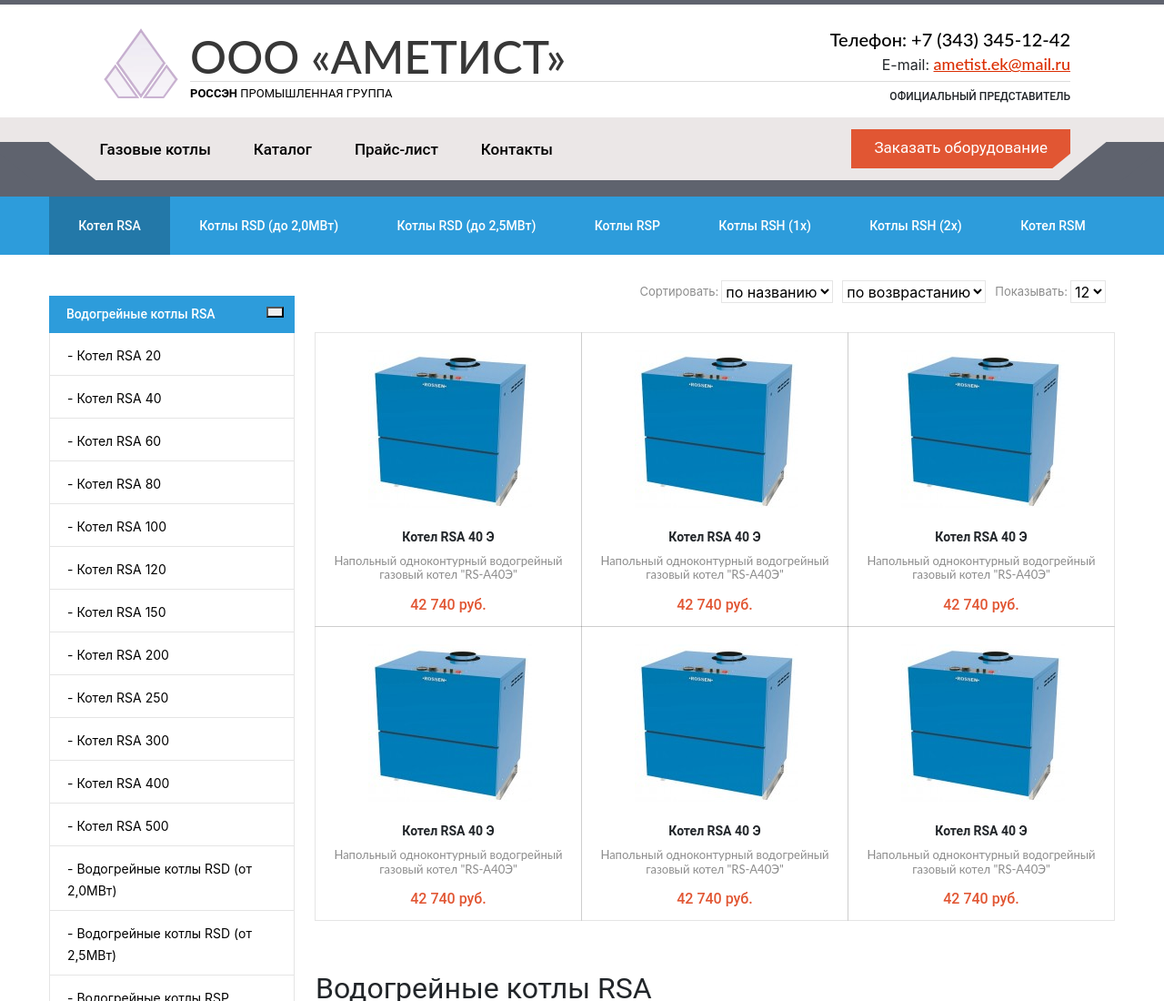
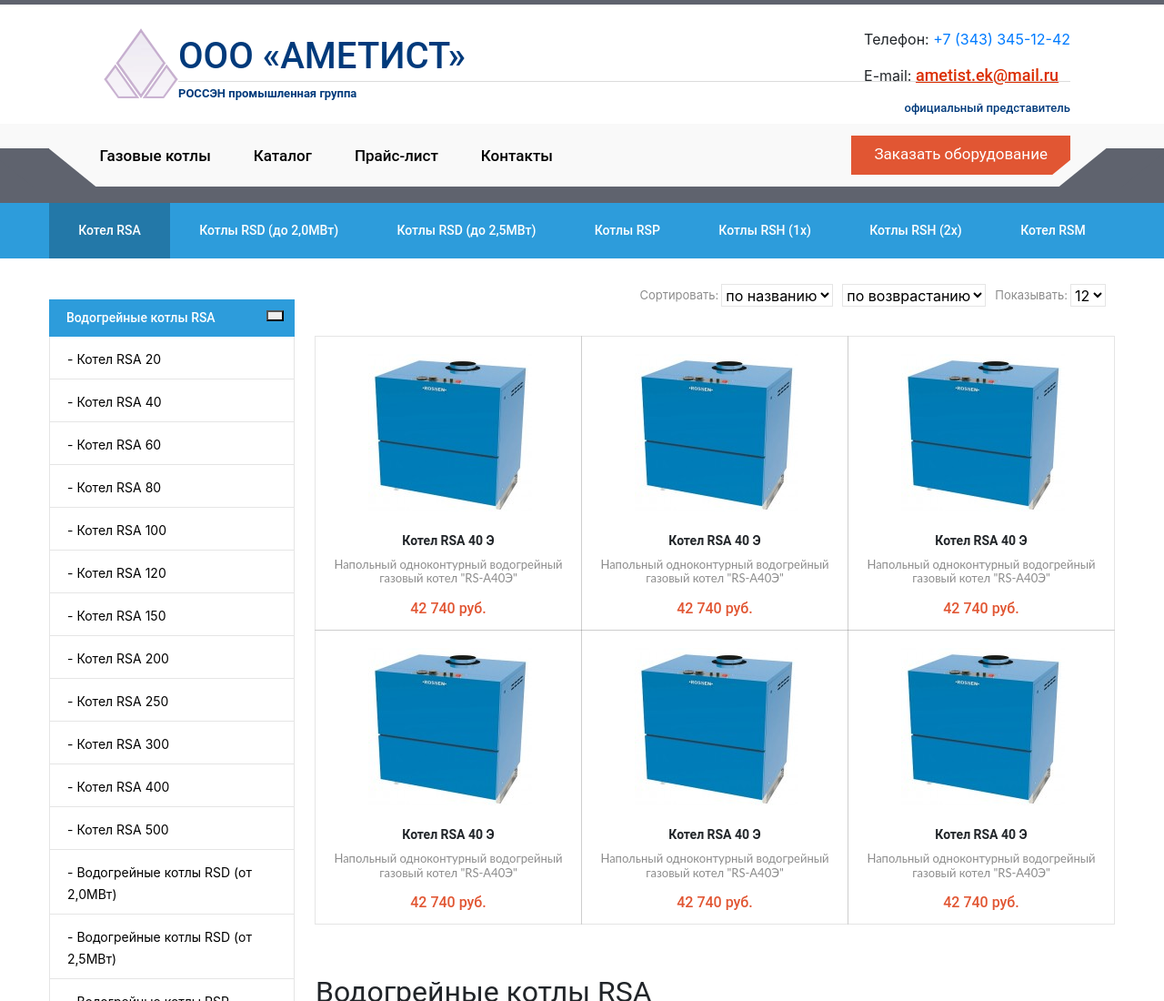
Before and after one commit to formexpert/ametist, a plain HTML site: page www/index.html in a window 1280 px wide. Shown: the top 1100 px of the page at 91% size. Drawn offline with nearby package versions, Linux system fonts and the light colour scheme.

Commit message:
закинул с сайта css

```diff
--- a/www/css/style.css
+++ b/www/css/style.css
@@ -7,13 +7,11 @@ html {
 *::after {
   -webkit-box-sizing: inherit;
           box-sizing: inherit; }
-
+.navblock {cursor: pointer;}
+.sorting {text-align: right;}
 .header {
   border-top: 5px solid #5f636e;
   padding-top: 26px; }
-
-.header__logo {
-  padding-right: 13px; }
 
 .header__top {
   display: -webkit-box;
@@ -25,12 +23,12 @@ html {
   padding-bottom: 10px; }
 
 .header__company-name {
-  font-family: "Lato", "Arial", sans-serif;
+  font-family: "Roboto", "Arial", sans-serif;
   padding: 0;
   margin: 0;
-  color: #373737;
+  color: #003a7b;
   font-weight: 500;
-  font-size: 50px;
+  font-size: 40px;
   line-height: 50px;
   text-transform: uppercase;
   padding-top: 6px;
@@ -40,11 +38,10 @@ html {
   font-family: "Roboto", "Arial", sans-serif;
   font-size: 13px;
   line-height: 16px;
-  font-weight: 400;
-  color: #000000;
-  text-transform: uppercase; }
+  font-weight: 600;
+  color: #003a7b; }
   .header__company-description--subtext {
-    font-weight: 600; }
+    text-transform: uppercase; }
 
 .header__top-container {
   display: -webkit-box;
@@ -73,31 +70,19 @@ html {
   -webkit-box-orient: vertical;
   -webkit-box-direction: normal;
       -ms-flex-direction: column;
-          flex-direction: column;
-  -webkit-box-align: end;
-      -ms-flex-align: end;
-          align-items: flex-end; }
+          flex-direction: column; }
 
-.header__phone-text {
-  font-family: "Lato", "Arial", sans-serif;
-  font-size: 20px;
-  line-height: 24px;
-  font-weight: 500;
-  color: #000000;
-  margin: 0;
-  padding: 0;
-  text-align: right;
-  padding-bottom: 3px; }
-
-.header__phone-link {
-  font-family: "Lato", "Arial", sans-serif;
-  font-size: 20px;
-  line-height: 24px;
-  font-weight: 500;
-  color: #000000; }
+.header__phone {
+  font-family: "Roboto", "Arial", sans-serif;
+  font-size: 30px;
+  line-height: 32px;
+  font-weight: 600;
+  color: #003a7b; }
+  .header__phone--decoration {
+    color: #db2d01; }
 
 .header__email {
-  font-family: "Lato", "Arial", sans-serif;
+  font-family: "Roboto", "Arial", sans-serif;
   color: #db2d01;
   font-size: 18px;
   line-height: 24px;
@@ -112,14 +97,14 @@ html {
   margin: 0;
   -ms-flex-item-align: end;
       align-self: flex-end;
+  color: #003a7b;
   font-family: "Roboto", "Arial", sans-serif;
-  font-size: 12px;
+  font-size: 13px;
   line-height: 15px;
-  font-weight: 500;
-  text-transform: uppercase; }
+  font-weight: 500; }
 
 .header__bottom {
-  background-color: #ebe7e7;
+  background-color: #f9f9f9;
   padding-bottom: 18px;
   position: relative; }
   .header__bottom::before {
@@ -145,7 +130,7 @@ html {
   padding-right: 49px;
   position: relative;
   z-index: 10;
-  background-color: #ebe7e7;
+  background-color: #f9f9f9;
   position: relative; }
   .header__menu::before {
     content: "";
@@ -222,7 +207,7 @@ html {
     width: 0;
     height: 0;
     border-left: 22px solid transparent;
-    border-bottom: 18px solid #ebe7e7;
+    border-bottom: 18px solid #f9f9f9;
     z-index: 11;
     bottom: -1px;
     right: -1px; }
@@ -326,7 +311,10 @@ html {
   padding-bottom: 10px;
   border: 1px solid #e5e5e5;
   border-top: 0; }
-
+  .products__item:hover {
+    background-color: rgba(0, 0, 0, 0.1);
+    cursor:pointer;
+  }
 .products__link {
   text-decoration: none;
   color: #000000;
@@ -501,3 +489,8 @@ html {
     left: 1px;
     border-radius: 50%;
     background-color: currentColor; }
+main .nav>li>a {
+    position: relative;
+    display: block;
+    padding: 20px 15px !important;
+}
```
